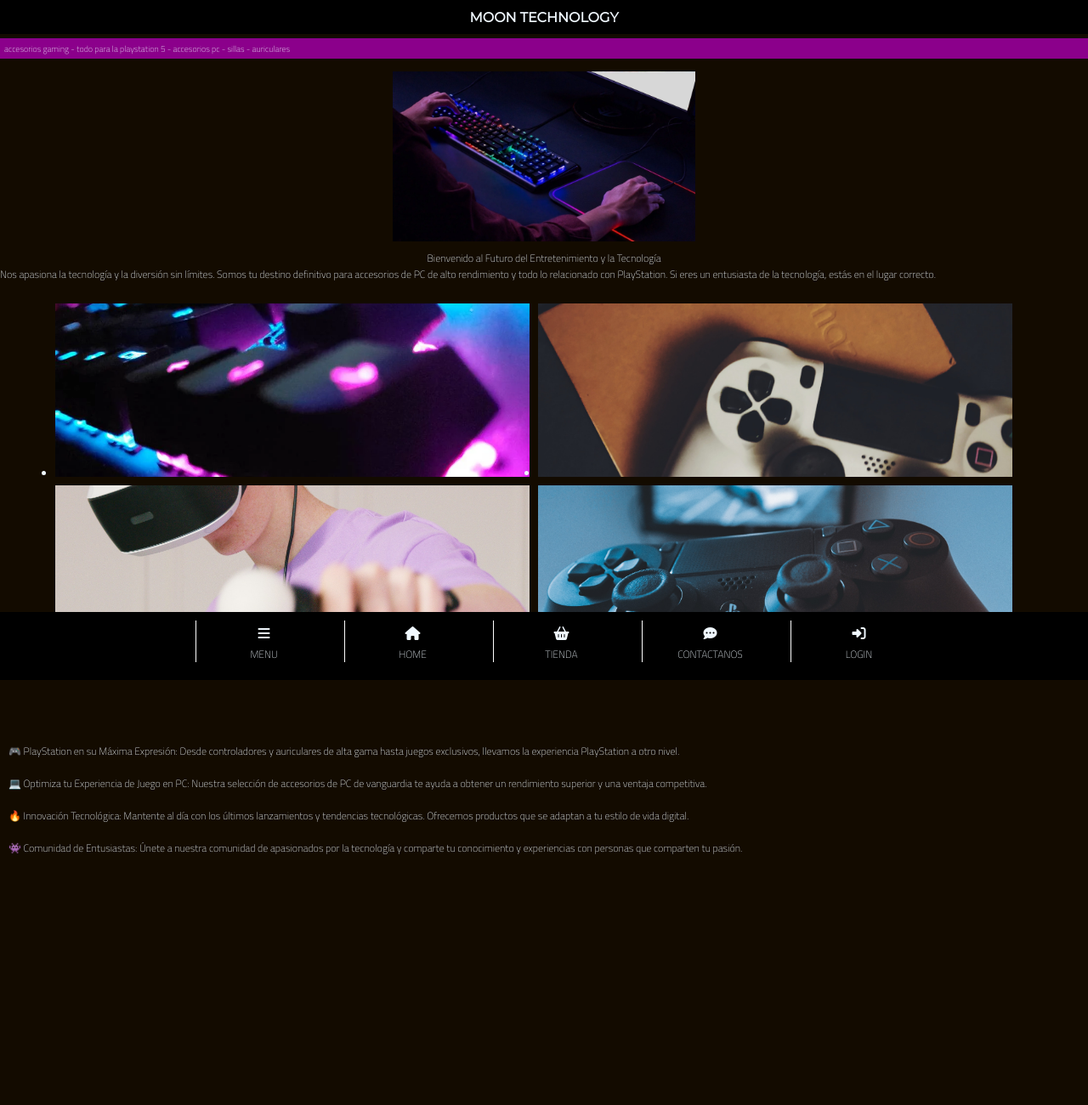
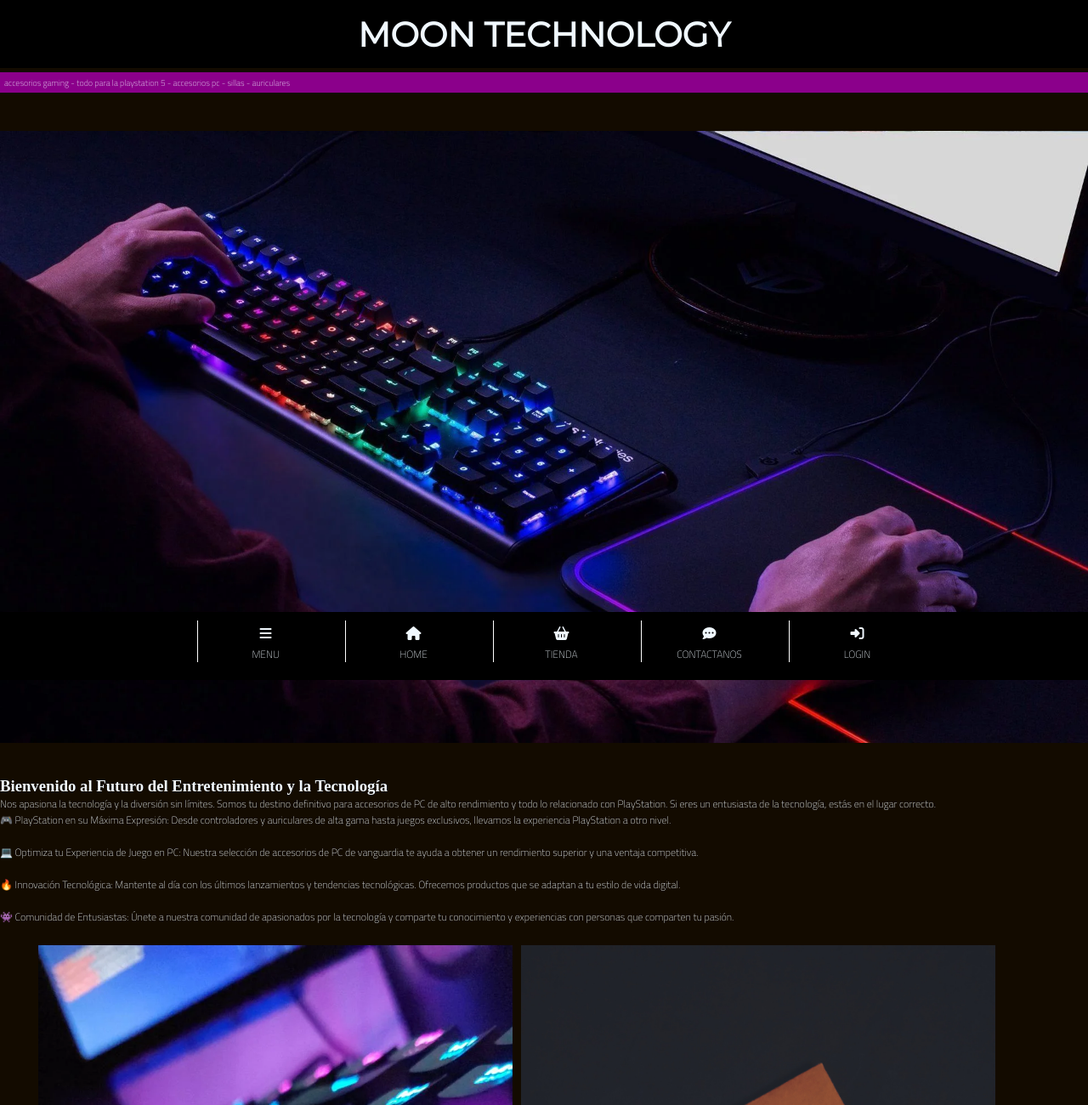
Before and after one commit to jesicaacosta/Moon-Tecnology, a plain HTML site: page index.html in a window 1280 px wide. Shown: the top 1300 px of the page at 85% size. Drawn offline with Linux system fonts and the light colour scheme.

Commit message:
Cambio en lgo

```diff
--- a/index.html
+++ b/index.html
@@ -1,4 +1,5 @@
 <html lang="es">
+
 <head>
     <meta charset="UTF-8">
     <meta name="viewport" content="width=device-width, initial-scale=1.0">
@@ -16,30 +17,51 @@
 <body>
     <header>
         <nav>
-            <div class="logo">
+            <div class="container-logo">
                 <h1>MOON TECHNOLOGY</h1>
             </div>
         </nav>
+    </header>
+
+
+    <main>
         <article class="barra-animada">
             <p>accesorios gaming - todo para la playstation 5 - accesorios pc - sillas - auriculares</p>
         </article>
-    </header>
 
-    <main>
-        <section class="box-fath-pcpl">
-
-            <article class="box-fath-1">
+        <section>
+            <article class="box-1">
                 <img src="images/FONDO2.webp" class="box-fath-1-img" width="200px" alt="">
             </article>
-            <p align="center">Bienvenido al Futuro del Entretenimiento y la
-                Tecnología <br>
-                    <p class="txt-pag">
-                        Nos apasiona la tecnología y la diversión sin límites. Somos tu destino definitivo para accesorios
-                        de PC de alto rendimiento y todo lo relacionado con PlayStation. Si eres un entusiasta de la
-                        tecnología, estás en el lugar correcto.
-                    </p>
 
-            <article class="box-fath-2">
+            <article class="txt-principal">
+                <h1>Bienvenido al Futuro del Entretenimiento y la Tecnología</h1>
+                <p>
+                    Nos apasiona la tecnología y la diversión sin límites. Somos tu destino
+                    definitivo para accesorios
+                    de PC de alto rendimiento y todo lo relacionado con PlayStation. Si eres un
+                    entusiasta de la
+                    tecnología, estás en el lugar correcto.
+                </p>
+                <p>
+                    🎮 PlayStation en su Máxima Expresión: Desde controladores y auriculares de
+                    alta gama hasta juegos
+                    exclusivos, llevamos la experiencia PlayStation a otro nivel. <br><br>
+                    💻 Optimiza tu Experiencia de Juego en PC: Nuestra selección de accesorios
+                    de PC de vanguardia te
+                    ayuda a
+                    obtener un rendimiento superior y una ventaja competitiva. <br><br>
+                    🔥 Innovación Tecnológica: Mantente al día con los últimos lanzamientos y
+                    tendencias tecnológicas.
+                    Ofrecemos
+                    productos que se adaptan a tu estilo de vida digital. <br><br>
+                    👾 Comunidad de Entusiastas: Únete a nuestra comunidad de apasionados por la tecnología y comparte
+                    tu
+                    conocimiento y experiencias con personas que comparten tu pasión. <br><br>
+                </p>
+            </article>
+
+            <article class="box-2">
                 <ul class="box-fath-2-list">
                     <li>
                         <img src="images/FONDO3.webp" class="box-fath-2-list-img" width="200px" alt="">
@@ -58,18 +80,9 @@
         </section>
 
         <section class="txt-copy">
-                <article>
-        <p>
-            🎮 PlayStation en su Máxima Expresión: Desde controladores y auriculares de alta gama hasta juegos
-            exclusivos, llevamos la experiencia PlayStation a otro nivel. <br><br>
-            💻 Optimiza tu Experiencia de Juego en PC: Nuestra selección de accesorios de PC de vanguardia te ayuda a
-            obtener un rendimiento superior y una ventaja competitiva. <br><br>
-            🔥 Innovación Tecnológica: Mantente al día con los últimos lanzamientos y tendencias tecnológicas. Ofrecemos
-            productos que se adaptan a tu estilo de vida digital. <br><br>
-            👾 Comunidad de Entusiastas: Únete a nuestra comunidad de apasionados por la tecnología y comparte tu
-            conocimiento y experiencias con personas que comparten tu pasión. <br><br>
-        </p>
-    </article>
+            <article>
+
+            </article>
         </section>
     </main>
 
--- a/styles.css
+++ b/styles.css
@@ -1,32 +1,32 @@
 * {
     margin: 0%;
     color: aliceblue;
+    box-sizing: border-box;
 }
 p{
     font-family: 'Titillium Web', sans-serif;
     font-size: 12px;
 }
-nav {
+
+.container-logo {
     background-color: black;
+    height: 10vh;
+    text-align: center; /* Centra horizontalmente el contenido */
+    display: flex;
+    align-items: center;
+    justify-content: center;
+
 }
-
+.container-logo h1 {
+    font-family: 'Montserrat', sans-serif;
+    font-size: 5vh;/* El tamaño de fuente es el % de la altura del contenedor */
+}
 
 /*body*/
 body {
     background-color: rgb(19, 11, 0);
 }
-.logo {
-    display: flex;
-    width: 100%;
-    height: 5vh;
-    justify-content:center;   /*alineacion horizontal*/
-    align-items: center; /*alineacion vertical*/
-    background-color: #000;
-}
-.logo h1 {
-    font-family: 'Montserrat', sans-serif;
-    font-size: medium;
-}
+
 
 .barra-animada {
     display: flex;
```
